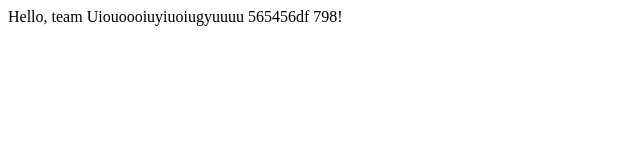
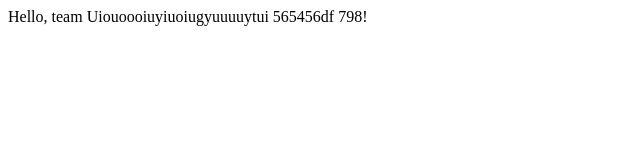
Before and after one commit to mailgthb/genius-test, a plain HTML site: page index.html in a window 1280 px wide. Shown: the full height of the page, 0-640 px from the left. Drawn offline with Linux system fonts and the light colour scheme.

Commit message:
Dua komit

```diff
--- a/index.html
+++ b/index.html
@@ -6,6 +6,6 @@
     <title>Document</title>
   </head>
   <body>
-    Hello, team Uiouoooiuyiuoiugyuuuu 565456df 798!
+    Hello, team Uiouoooiuyiuoiugyuuuuytui 565456df 798!
   </body>
 </html>
```
